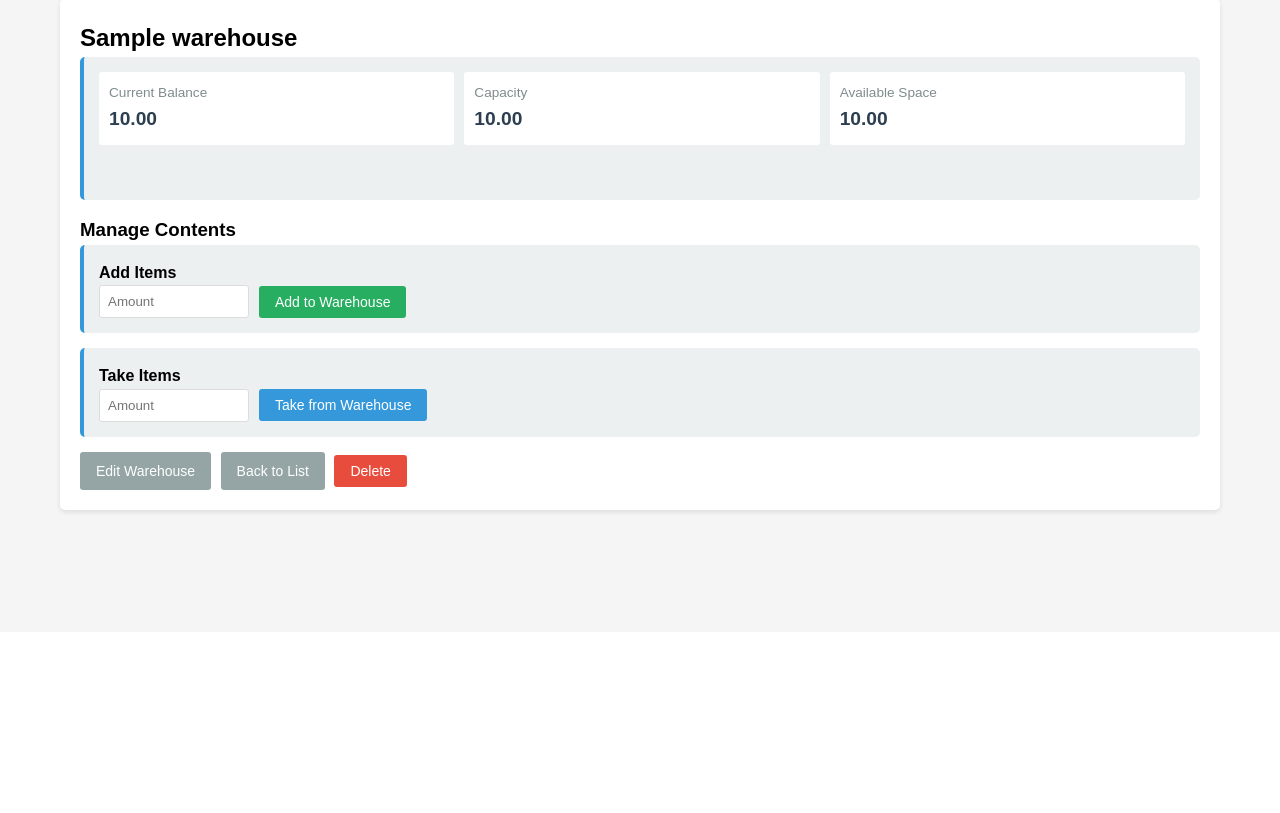
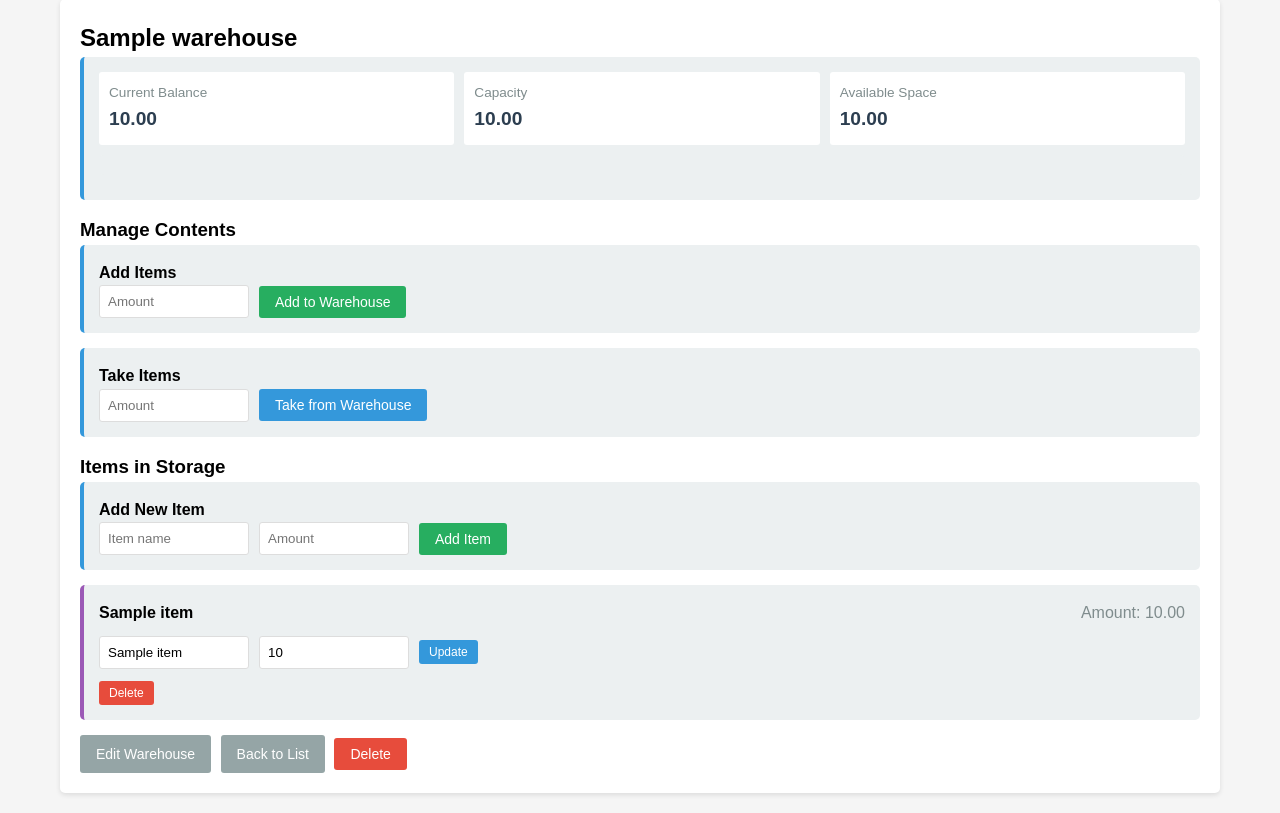
Before and after one commit to Matsu-J/ohtuvarasto, a Flask app: template src/templates/view_warehouse.html in a window 1280 px wide. Shown: the part 168-981 px from the top of the page. Before the commit the page ends 683 px from the top, so only its background shows below. Run offline with Flask 3, Linux system fonts and the light colour scheme; the template is opened without the code that fills it: most values are stand-ins (such as "Sample title", 1, 10 or a date in 2020).

Commit message:
Add capacity editing and named items management features
Co-authored-by: Matsu-J <173642057+Matsu-J@users.noreply.github.com>

```diff
--- a/src/app.py
+++ b/src/app.py
@@ -52,8 +52,10 @@ def edit_warehouse(warehouse_id):
 
     if request.method == 'POST':
         name = request.form.get('name', '').strip()
+        capacity = safe_float(request.form.get('capacity', 0))
         if name:
-            manager.update_warehouse(warehouse_id, name)
+            cap = capacity if capacity > 0 else None
+            manager.update_warehouse(warehouse_id, name, cap)
         return redirect(url_for('view_warehouse', warehouse_id=warehouse_id))
 
     return render_template('edit_warehouse.html', warehouse=warehouse)
@@ -84,5 +86,36 @@ def take_items(warehouse_id):
     return redirect(url_for('view_warehouse', warehouse_id=warehouse_id))
 
 
+@app.route('/warehouse/<int:warehouse_id>/items/add', methods=['POST'])
+def add_item(warehouse_id):
+    """Add a named item to a warehouse."""
+    name = request.form.get('item_name', '').strip()
+    amount = safe_float(request.form.get('item_amount', 0))
+    if name and amount > 0:
+        manager.add_item(warehouse_id, name, amount)
+    return redirect(url_for('view_warehouse', warehouse_id=warehouse_id))
+
+
+@app.route('/warehouse/<int:wid>/items/<int:item_id>/edit', methods=['POST'])
+def edit_item(wid, item_id):
+    """Edit an item in a warehouse."""
+    name = request.form.get('item_name', '').strip()
+    amount = safe_float(request.form.get('item_amount', -1))
+    if name or amount >= 0:
+        manager.update_item(
+            wid, item_id,
+            name if name else None,
+            amount if amount >= 0 else None
+        )
+    return redirect(url_for('view_warehouse', warehouse_id=wid))
+
+
+@app.route('/warehouse/<int:wid>/items/<int:item_id>/delete', methods=['POST'])
+def delete_item(wid, item_id):
+    """Delete an item from a warehouse."""
+    manager.delete_item(wid, item_id)
+    return redirect(url_for('view_warehouse', warehouse_id=wid))
+
+
 if __name__ == '__main__':
     app.run()
--- a/src/templates/base.html
+++ b/src/templates/base.html
@@ -156,6 +156,28 @@
             padding: 40px;
             color: #7f8c8d;
         }
+        .item-card {
+            border-left-color: #9b59b6;
+        }
+        .item-header {
+            display: flex;
+            justify-content: space-between;
+            align-items: center;
+            margin-bottom: 10px;
+        }
+        .item-amount {
+            color: #7f8c8d;
+        }
+        .item-edit-form {
+            margin-bottom: 10px;
+        }
+        .btn-sm {
+            padding: 5px 10px;
+            font-size: 12px;
+        }
+        .items-list {
+            margin-top: 10px;
+        }
     </style>
 </head>
 <body>
--- a/src/templates/edit_warehouse.html
+++ b/src/templates/edit_warehouse.html
@@ -10,6 +10,10 @@
         <label for="name">Warehouse Name</label>
         <input type="text" id="name" name="name" required value="{{ warehouse.name }}">
     </div>
+    <div class="form-group">
+        <label for="capacity">Maximum Capacity</label>
+        <input type="number" id="capacity" name="capacity" step="0.01" min="0.01" required value="{{ warehouse.varasto.tilavuus }}">
+    </div>
     <div class="actions">
         <button type="submit" class="btn btn-success">Save Changes</button>
         <a href="{{ url_for('view_warehouse', warehouse_id=warehouse.id) }}" class="btn btn-secondary">Cancel</a>
--- a/src/templates/view_warehouse.html
+++ b/src/templates/view_warehouse.html
@@ -44,6 +44,42 @@
     </form>
 </div>
 
+<h3>Items in Storage</h3>
+
+<div class="warehouse-card">
+    <h4>Add New Item</h4>
+    <form action="{{ url_for('add_item', warehouse_id=warehouse.id) }}" method="POST" class="inline-form">
+        <input type="text" name="item_name" required placeholder="Item name">
+        <input type="number" name="item_amount" step="0.01" min="0.01" required placeholder="Amount">
+        <button type="submit" class="btn btn-success">Add Item</button>
+    </form>
+</div>
+
+{% if warehouse.stored_items %}
+<div class="items-list">
+    {% for item_id, item in warehouse.stored_items.items() %}
+    <div class="warehouse-card item-card">
+        <div class="item-header">
+            <strong>{{ item.name }}</strong>
+            <span class="item-amount">Amount: {{ "%.2f"|format(item.amount) }}</span>
+        </div>
+        <form action="{{ url_for('edit_item', wid=warehouse.id, item_id=item.id) }}" method="POST" class="inline-form item-edit-form">
+            <input type="text" name="item_name" value="{{ item.name }}" placeholder="Item name">
+            <input type="number" name="item_amount" step="0.01" min="0" value="{{ item.amount }}" placeholder="Amount">
+            <button type="submit" class="btn btn-primary btn-sm">Update</button>
+        </form>
+        <form action="{{ url_for('delete_item', wid=warehouse.id, item_id=item.id) }}" method="POST" style="display: inline;">
+            <button type="submit" class="btn btn-danger btn-sm" onclick="return confirm('Delete this item?')">Delete</button>
+        </form>
+    </div>
+    {% endfor %}
+</div>
+{% else %}
+<div class="warehouse-card">
+    <p class="empty-message">No items in storage yet.</p>
+</div>
+{% endif %}
+
 <div class="actions">
     <a href="{{ url_for('edit_warehouse', warehouse_id=warehouse.id) }}" class="btn btn-secondary">Edit Warehouse</a>
     <a href="{{ url_for('index') }}" class="btn btn-secondary">Back to List</a>
```
Also changed, not shown: src/tests/app_test.py (+40 -0 lines), src/tests/warehouse_manager_test.py (+54 -0 lines), src/warehouse_manager.py (+51 -3 lines).
